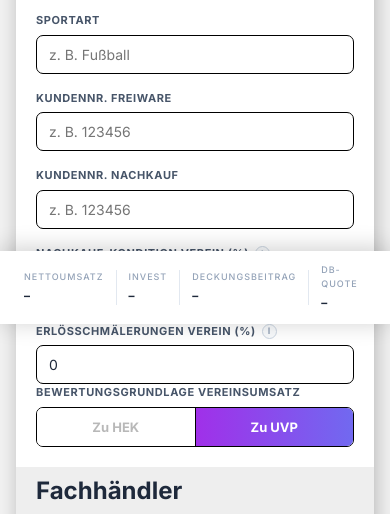
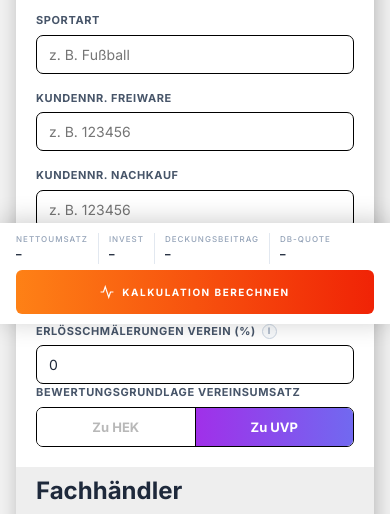
Before and after one commit to chrisfenske-source/sponcalc, a PHP site: page / in a window 390 px wide. Shown: the part 520-1034 px from the top of the page. Run offline with PHP 8.4, Linux system fonts and the light colour scheme; some libraries are stand-ins or nearby versions.

Commit message:
Fix tooltip clipping and missing mobile calc button
- Remove overflow:hidden from .op-section; add border-radius to header
  so rounded corners remain visually intact when collapsed/expanded
- Reposition .tip-box as position:fixed on hover via JS, bypassing all
  overflow:hidden ancestors — fixes left-edge clipping and behind-header issue
- Raise .tip-box z-index to 1000
- Mobile sticky bar: wrap to two rows (pills top, calc button full-width below),
  hide secondary refresh button on small screens

Co-Authored-By: Claude Sonnet 4.6 <noreply@anthropic.com>

```diff
--- a/index.php
+++ b/index.php
@@ -75,7 +75,7 @@ if ($_SERVER['REQUEST_METHOD'] === 'POST') {
   border-radius: 26px;
   box-shadow: 2px 6px 18.7px 0px rgba(0,0,0,0.25);
   margin-bottom: 12px;
-  overflow: hidden;
+  overflow: visible;
 }
 .op-section-header {
   display: flex; align-items: center; gap: 16px;
@@ -85,6 +85,10 @@ if ($_SERVER['REQUEST_METHOD'] === 'POST') {
   border-bottom: 1px solid transparent;
   cursor: pointer; user-select: none;
   transition: background 0.15s;
+  border-radius: 26px 26px 0 0;
+}
+.op-section.collapsed .op-section-header {
+  border-radius: 26px;
 }
 .op-section:not(.collapsed) .op-section-header { border-bottom-color: transparent; }
 .op-section-header:hover { background: #f9f9f9; }
@@ -247,9 +251,15 @@ if ($_SERVER['REQUEST_METHOD'] === 'POST') {
 
 @media (max-width: 640px) {
   .op-section-desc { display: none; }
-  .op-sticky-pill { padding: 0 12px; }
-  .op-sticky-val { font-size: 12px; }
-  .op-calc-btn { padding: 0 18px; font-size: 10px; }
+  .op-sticky-pill { padding: 0 10px; }
+  .op-sticky-lbl { font-size: 8px; }
+  .op-sticky-val { font-size: 11px; }
+  .op-sticky { padding: 10px 16px; }
+  .op-sticky-inner { flex-wrap: wrap; gap: 6px; }
+  .op-sticky-preview { flex: 1; }
+  .op-action-btns { width: 100%; }
+  .op-refresh-btn { display: none; }
+  .op-calc-btn { width: 100%; justify-content: center; padding: 0 18px; font-size: 10px; }
 }
 </style>
 </head>
@@ -880,6 +890,31 @@ window.exportPDF = function() {
   document.title = prev;
 };
 
+// Fix tooltip clipping: reposition as position:fixed to bypass overflow:hidden ancestors
+(function(){
+  const BOX_W = 220, MARGIN = 10;
+  document.addEventListener('mouseenter', function(e) {
+    const tip = e.target.closest('.tip');
+    if (!tip) return;
+    const box = tip.querySelector('.tip-box');
+    if (!box) return;
+    const r = tip.getBoundingClientRect();
+    let left = r.left + r.width / 2 - BOX_W / 2;
+    left = Math.max(MARGIN, Math.min(left, window.innerWidth - BOX_W - MARGIN));
+    const bottom = window.innerHeight - r.top + 8;
+    box.style.position = 'fixed';
+    box.style.left = left + 'px';
+    box.style.bottom = bottom + 'px';
+    box.style.transform = 'none';
+  }, true);
+  document.addEventListener('mouseleave', function(e) {
+    const tip = e.target.closest('.tip');
+    if (!tip) return;
+    const box = tip.querySelector('.tip-box');
+    if (box) { box.style.position = ''; box.style.left = ''; box.style.bottom = ''; box.style.transform = ''; }
+  }, true);
+})();
+
 // Patch renderResult: suppress step6 show + scroll-to-top, use opResult instead
 (function(){
   const _orig = renderResult;
--- a/style.css
+++ b/style.css
@@ -286,7 +286,7 @@ select option { background: var(--white); }
   width: 220px; background: var(--slate-900); border-radius: var(--radius-md);
   padding: 10px 12px; font-size: 12px; font-weight: 400;
   color: rgba(255,255,255,0.9); text-transform: none; letter-spacing: 0; line-height: 1.5;
-  opacity: 0; pointer-events: none; transition: all 0.15s; z-index: 200;
+  opacity: 0; pointer-events: none; transition: all 0.15s; z-index: 1000;
   font-family: var(--font-body); box-shadow: var(--shadow-lg); white-space: normal;
 }
 .tip-box::after {
```
